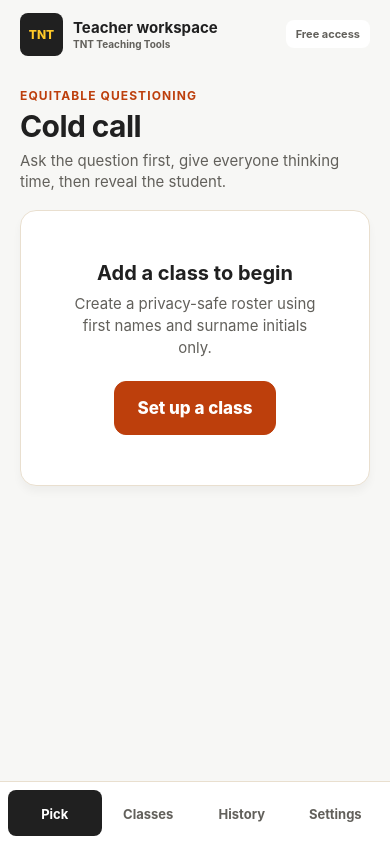
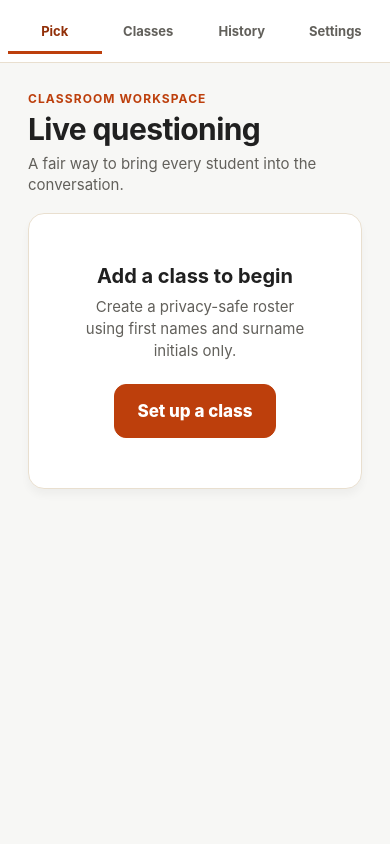
Before and after one commit to tnt-teaching-tools/cold-call-classroom, a React Native app: screen / in a window 390 px wide. Built offline with nearby package versions, Linux system fonts and the light colour scheme.

Commit message:
Redesign classroom workspace with responsive two-column dashboard

```diff
--- a/App.tsx
+++ b/App.tsx
@@ -1,5 +1,5 @@
 import { useCallback, useEffect, useMemo, useState } from 'react';
-import { SafeAreaView, StatusBar, StyleSheet, Text, View } from 'react-native';
+import { Platform, SafeAreaView, StatusBar, StyleSheet, Text, View } from 'react-native';
 
 import { TabBar } from './src/components/TabBar';
 import { makeId } from './src/domain/ids';
@@ -326,7 +326,7 @@ export default function App() {
   return (
     <SafeAreaView style={styles.safeArea}>
       <StatusBar barStyle="dark-content" backgroundColor={colours.canvas} />
-      <View style={styles.appHeader}>
+      {Platform.OS !== 'web' ? <View style={styles.appHeader}>
         <View style={styles.brandRow}>
           <View style={styles.brandIcon}>
             <Text style={styles.brandIconText}>TNT</Text>
@@ -341,6 +341,8 @@ export default function App() {
         </View>
       </View>
 
+      : null}
+      {Platform.OS === 'web' ? <TabBar activeTab={activeTab} onChange={setActiveTab} /> : null}
       <View style={styles.screen}>
         {activeTab === 'pick' ? (
           <PickerScreen
@@ -401,7 +403,7 @@ export default function App() {
           />
         ) : null}
       </View>
-      <TabBar activeTab={activeTab} onChange={setActiveTab} />
+      {Platform.OS !== 'web' ? <TabBar activeTab={activeTab} onChange={setActiveTab} /> : null}
     </SafeAreaView>
   );
 }
--- a/src/components/Card.tsx
+++ b/src/components/Card.tsx
@@ -1,11 +1,11 @@
 import type { ReactNode } from 'react';
-import { StyleSheet, View, type ViewStyle } from 'react-native';
+import { StyleSheet, View, type StyleProp, type ViewStyle } from 'react-native';
 
 import { colours, radius, shadow } from '../theme';
 
 interface CardProps {
   children: ReactNode;
-  style?: ViewStyle;
+  style?: StyleProp<ViewStyle>;
 }
 
 export function Card({ children, style }: CardProps) {
--- a/src/components/TabBar.tsx
+++ b/src/components/TabBar.tsx
@@ -40,7 +40,9 @@ const styles = StyleSheet.create({
   container: {
     backgroundColor: colours.white,
     borderTopColor: colours.border,
-    borderTopWidth: 1,
+    borderTopWidth: 0,
+    borderBottomWidth: 1,
+    borderBottomColor: colours.border,
     flexDirection: 'row',
     paddingBottom: 8,
     paddingHorizontal: 8,
@@ -48,13 +50,16 @@ const styles = StyleSheet.create({
   },
   tab: {
     alignItems: 'center',
-    borderRadius: 8,
+    borderRadius: 0,
+    borderBottomWidth: 3,
+    borderBottomColor: 'transparent',
     flex: 1,
     minHeight: 46,
     justifyContent: 'center',
   },
   activeTab: {
-    backgroundColor: colours.ink,
+    backgroundColor: colours.white,
+    borderBottomColor: colours.purple,
   },
   pressed: {
     opacity: 0.72,
@@ -69,7 +74,7 @@ const styles = StyleSheet.create({
     marginTop: 2,
   },
   activeLabel: {
-    color: colours.white,
+    color: colours.purpleDark,
     fontWeight: '700',
   },
 });
--- a/src/screens/PickerScreen.tsx
+++ b/src/screens/PickerScreen.tsx
@@ -1,5 +1,5 @@
 import { useEffect, useMemo, useState } from 'react';
-import { Pressable, ScrollView, StyleSheet, Text, View } from 'react-native';
+import { useWindowDimensions, Pressable, ScrollView, StyleSheet, Text, View } from 'react-native';
 
 import { Button } from '../components/Button';
 import { Card } from '../components/Card';
@@ -53,6 +53,7 @@ export function PickerScreen({
   onSetOutcome,
   onReturnToStudent,
 }: PickerScreenProps) {
+  const wide = useWindowDimensions().width >= 860;
   const [countdown, setCountdown] = useState<number | null>(null);
   const [timerPhase, setTimerPhase] = useState<'think' | 'pair' | 'check' | null>(null);
   const [activePrompt, setActivePrompt] = useState('');
@@ -195,9 +196,9 @@ export function PickerScreen({
   return (
     <ScrollView contentContainerStyle={styles.content}>
       <ScreenHeader
-        eyebrow="Equitable questioning"
-        title="Cold call"
-        subtitle="Ask the question first, give everyone thinking time, then reveal the student."
+        eyebrow="CLASSROOM WORKSPACE"
+        title="Live questioning"
+        subtitle="A fair way to bring every student into the conversation."
       />
 
       {classes.length === 0 ? (
@@ -211,11 +212,13 @@ export function PickerScreen({
           />
         </Card>
       ) : (
-        <>
+        <View style={[styles.workspace, wide && styles.workspaceWide]}>
+          <View style={[styles.sidebar, wide && styles.sidebarWide]}>
+          <Text style={styles.sidebarTitle}>ACTIVE CLASS</Text>
           <ScrollView
-            horizontal
+            horizontal={!wide}
             showsHorizontalScrollIndicator={false}
-            contentContainerStyle={styles.classChips}
+            contentContainerStyle={[styles.classChips, wide && { flexDirection: 'column' }]}
           >
             {classes.map((classItem) => {
               const active = classItem.id === activeClass?.id;
@@ -252,7 +255,18 @@ export function PickerScreen({
             <Text style={styles.progressHint}>{selectionMode === 'mixed' ? 'Whole-class coverage with occasional revisits to keep everyone thinking.' : 'No student repeats until every present student has been selected.'}</Text>
           </Card> : null}
 
-          <Card style={styles.pickerCard}>
+          <View style={[styles.routineGuide, !wide && { display: 'none' }]}>
+            <Text style={styles.sidebarTitle}>THE ROUTINE</Text>
+            <Text style={styles.guideStep}>01  Ask the question</Text>
+            <Text style={styles.guideCopy}>Give everyone something to think about.</Text>
+            <Text style={styles.guideStep}>02  Give thinking time</Text>
+            <Text style={styles.guideCopy}>{waitSeconds} seconds before a name is revealed.</Text>
+            <Text style={styles.guideStep}>03  Invite a response</Text>
+            <Text style={styles.guideCopy}>Listen, probe and build on their thinking.</Text>
+          </View>
+          </View>
+          <View style={styles.stage}>
+          <Card style={[styles.pickerCard, !latestPick && countdown === null && styles.readyCard]}>
             {countdown !== null ? (
               <View style={styles.thinkingState}>
                 <Text style={styles.thinkingEmoji}>💭</Text>
@@ -337,10 +351,18 @@ export function PickerScreen({
               </View>
             ) : (
               <View style={styles.readyState}>
-                <Text style={styles.readyTitle}>Every student prepares</Text>
-                <Text style={styles.readyMessage}>Your first cold call will begin a fair, shuffled round.</Text>
+                <Text style={styles.readyEyebrow}>READY WHEN YOU ARE</Text>
+                <Text style={styles.readyTitle}>{'Make room for\nevery voice.'}</Text>
+                <Text style={styles.readyMessage}>Ask your question, then start the timer. A student will be selected after everyone has had time to think.</Text>
               </View>
             )}
+          <Button
+            disabled={presentStudents.length === 0 || countdown !== null}
+            onPress={() => startColdCall()}
+            style={styles.mainAction}
+          >
+            {latestPick ? `Next cold call · ${waitSeconds}s think` : `Start cold calling · ${waitSeconds}s think`}
+          </Button>
           </Card>
 
           {presentStudents.length === 0 ? (
@@ -350,13 +372,7 @@ export function PickerScreen({
             </View>
           ) : null}
 
-          <Button
-            disabled={presentStudents.length === 0 || countdown !== null}
-            onPress={() => startColdCall()}
-            style={styles.mainAction}
-          >
-            {latestPick ? `Next cold call · ${waitSeconds}s think` : `Start cold calling · ${waitSeconds}s think`}
-          </Button>
+
 
           {latestPick && countdown === null ? (
             <View style={styles.secondaryActions}>
@@ -383,7 +399,8 @@ export function PickerScreen({
               ))}
             </View>
           ) : null}
-        </>
+          </View>
+        </View>
       )}
     </ScrollView>
   );
@@ -401,13 +418,24 @@ function OutcomePill({ outcome }: { outcome: Outcome }) {
 
 const styles = StyleSheet.create({
   content: {
-    padding: 20,
+    padding: 28,
     paddingBottom: 40,
   },
   classChips: {
     gap: 9,
     paddingBottom: 16,
   },
+  workspace: { gap: 24 },
+  workspaceWide: { flexDirection: 'row', alignItems: 'flex-start' },
+  sidebar: { padding: 20, backgroundColor: colours.white, borderColor: colours.border, borderWidth: 1, borderRadius: 12 },
+  sidebarWide: { width: 280 },
+  stage: { flex: 1, minWidth: 0 },
+  sidebarTitle: { fontSize: 10, letterSpacing: 1.6, fontWeight: '700', color: colours.inkMuted, marginBottom: 12 },
+  routineGuide: { borderTopWidth: 1, borderTopColor: colours.border, paddingTop: 20, marginTop: 8 },
+  guideStep: { fontSize: 13, fontWeight: '600', color: colours.ink, marginTop: 12 },
+  guideCopy: { fontSize: 12, lineHeight: 18, color: colours.inkMuted, marginTop: 4 },
+  readyCard: { backgroundColor: '#252722', borderColor: '#252722', padding: 28 },
+  readyEyebrow: { color: '#EBC35B', fontSize: 10, fontWeight: '700', letterSpacing: 2, marginBottom: 20 },
   classChip: {
     backgroundColor: colours.white,
     borderColor: colours.border,
@@ -431,6 +459,10 @@ const styles = StyleSheet.create({
   },
   progressCard: {
     marginBottom: 15,
+    borderWidth: 0,
+    shadowOpacity: 0,
+    elevation: 0,
+    padding: 0,
   },
   roundRow: {
     alignItems: 'center',
@@ -468,28 +500,31 @@ const styles = StyleSheet.create({
     marginTop: 10,
   },
   pickerCard: {
-    minHeight: 210,
+    minHeight: 310,
     overflow: 'hidden',
   },
   readyState: {
     alignItems: 'center',
     flex: 1,
     justifyContent: 'center',
-    minHeight: 170,
+    minHeight: 250,
     paddingHorizontal: 20,
   },
   readyEmoji: {
     fontSize: 64,
   },
   readyTitle: {
-    color: colours.ink,
-    fontSize: 22,
+    color: '#FAFAF5',
+    fontSize: 40,
+    lineHeight: 46,
+    letterSpacing: -1,
     fontWeight: '700',
     marginTop: 0,
     textAlign: 'center',
   },
   readyMessage: {
-    color: colours.inkMuted,
+    color: '#D0D1C9',
+    maxWidth: 430,
     fontSize: 15,
     lineHeight: 22,
     marginTop: 8,
@@ -498,7 +533,7 @@ const styles = StyleSheet.create({
   thinkingState: {
     alignItems: 'center',
     justifyContent: 'center',
-    minHeight: 170,
+    minHeight: 250,
     paddingHorizontal: 20,
   },
   thinkingEmoji: {
```
Also changed, not shown: public/website.css (+16 -0 lines).
